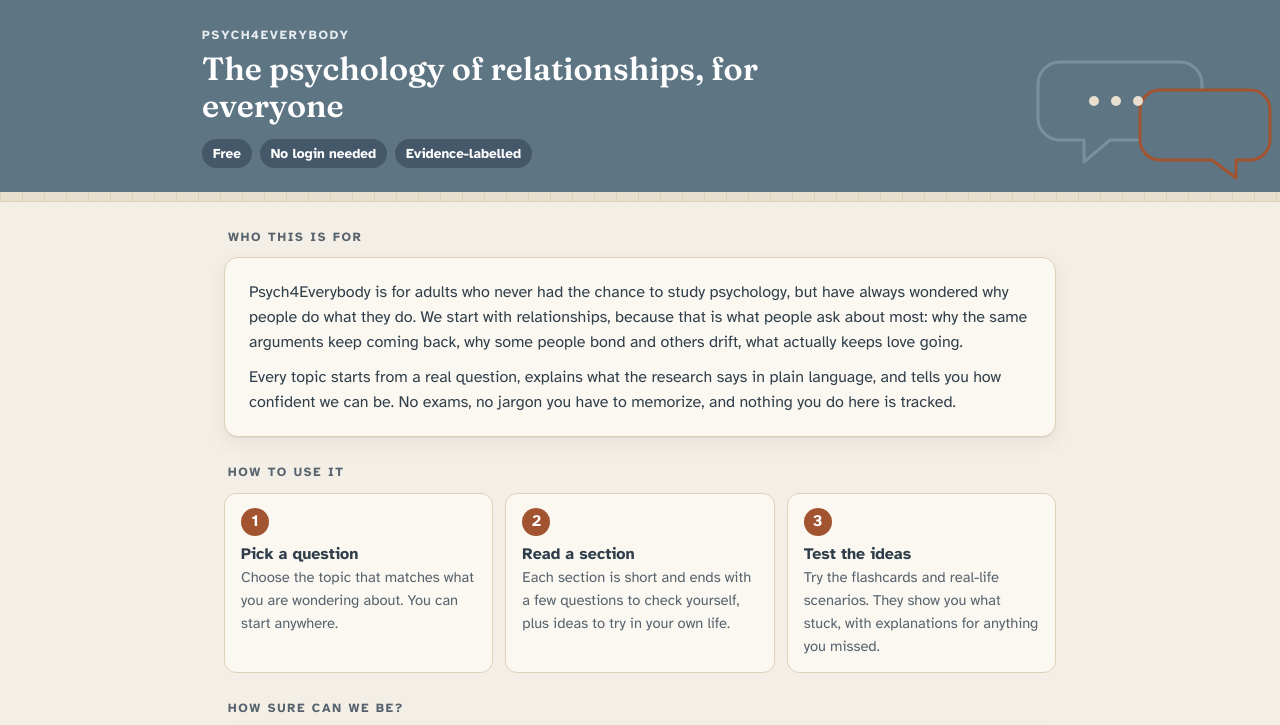
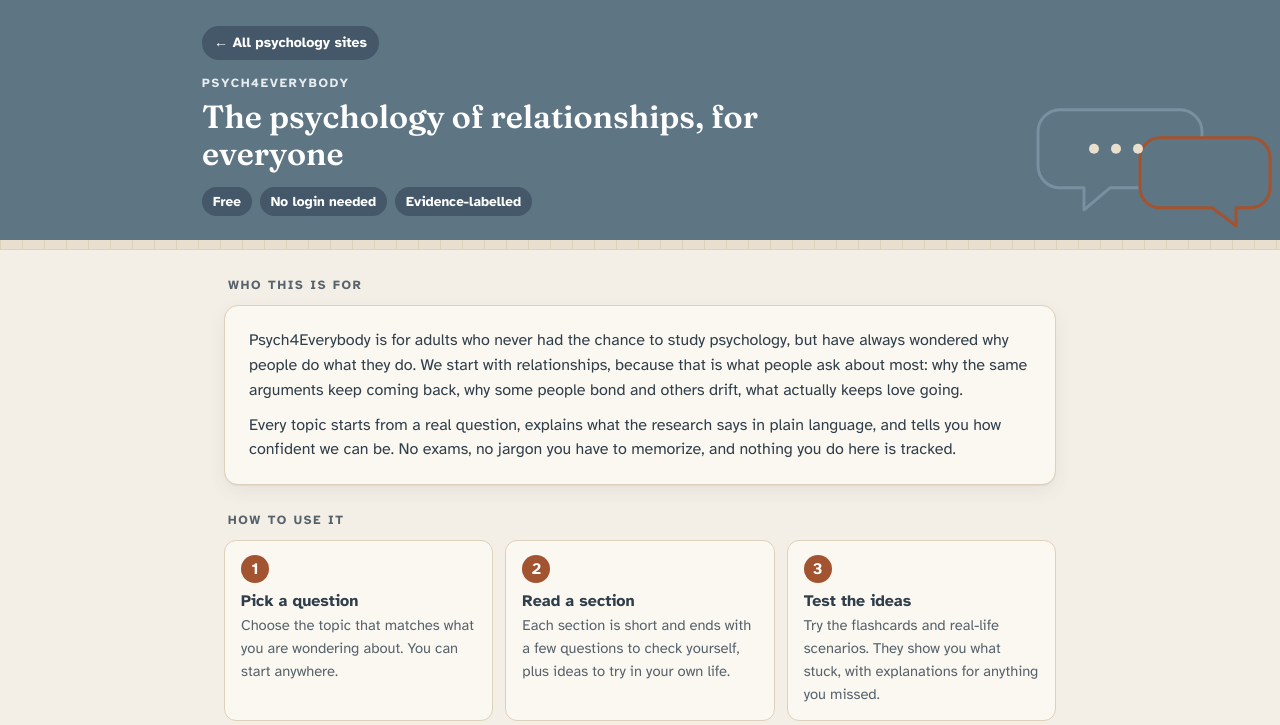
Before and after one commit to psych4everybody/psych4everybody, a plain HTML site: page index.html in a window 1280 px wide. Shown: the top 725 px of the page. Drawn offline with Linux system fonts and the light colour scheme.

Commit message:
Add a link back to the landing page in the page headers
Co-Authored-By: Claude Opus 5.5 <noreply@anthropic.com>
Claude-Session: https://claude.ai/code/session_01D1TKdT6kTCGnvMtikhD3mz

```diff
--- a/index.html
+++ b/index.html
@@ -26,6 +26,9 @@
     <g fill="#E9DFCF"><circle cx="234" cy="79" r="5"/><circle cx="256" cy="79" r="5"/><circle cx="278" cy="79" r="5"/></g>
   </svg>
   <div class="inner">
+    <div class="header-links">
+      <a class="back-link" href="/landing-page/">&larr; All psychology sites</a>
+    </div>
     <div class="eyebrow">Psych4Everybody</div>
     <h1>The psychology of relationships, for everyone</h1>
     <div class="stats"><span>Free</span><span>No login needed</span><span>Evidence-labelled</span></div>
```
Also changed, not shown: communication.html (+1 -0 lines).
